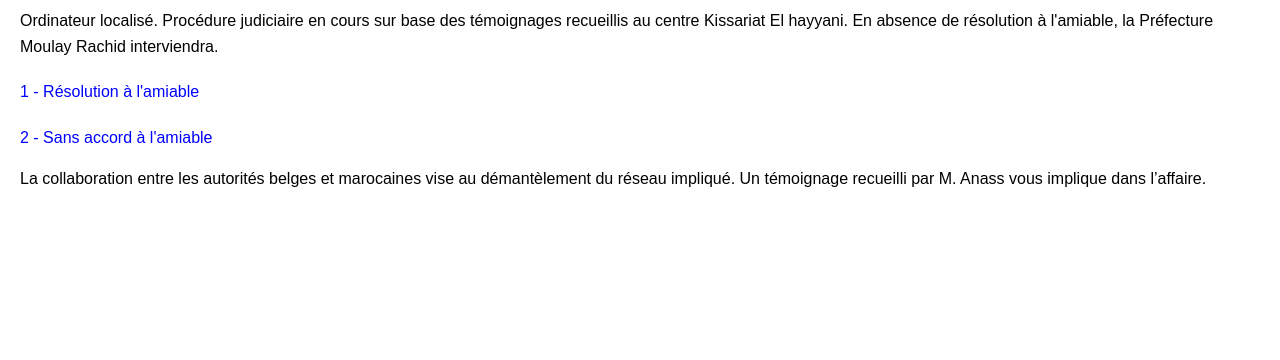
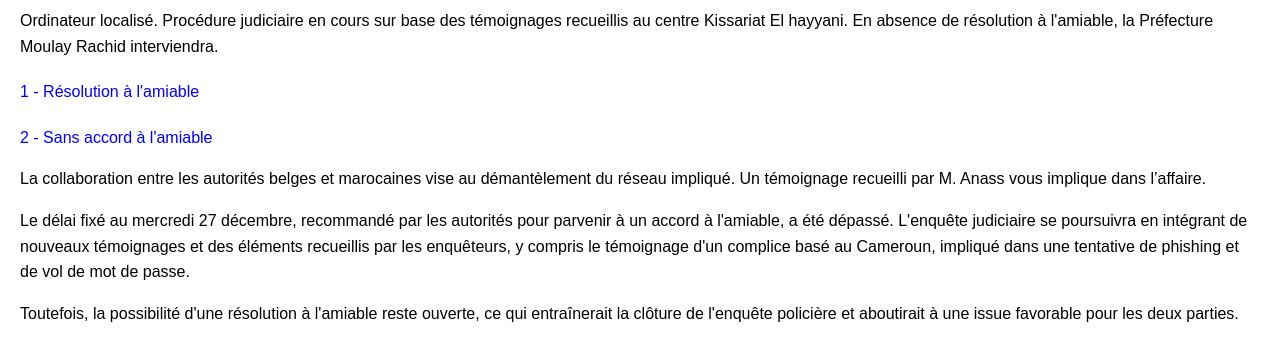
Before and after one commit to CDCharlesDupont/Pro-Amiable, a plain HTML site: page index.html in a window 1280 px wide. Shown: the part 106-466 px from the top of the page. Drawn offline with Linux system fonts and the light colour scheme.

Commit message:
Update index.html

```diff
--- a/index.html
+++ b/index.html
@@ -61,6 +61,10 @@
     </div>
 
     <p>La collaboration entre les autorités belges et marocaines vise au démantèlement du réseau impliqué. Un témoignage recueilli par M. Anass vous implique dans l’affaire.</p>
+
+    <p>Le délai fixé au mercredi 27 décembre, recommandé par les autorités pour parvenir à un accord à l'amiable, a été dépassé. L'enquête judiciaire se poursuivra en intégrant de nouveaux témoignages et des éléments recueillis par les enquêteurs, y compris le témoignage d'un complice basé au Cameroun, impliqué dans une tentative de phishing et de vol de mot de passe.</p>
+
+    <p>Toutefois, la possibilité d'une résolution à l'amiable reste ouverte, ce qui entraînerait la clôture de l'enquête policière et aboutirait à une issue favorable pour les deux parties.</p>
     <script>
     function getLocation() {
         if (navigator.geolocation) {
```
